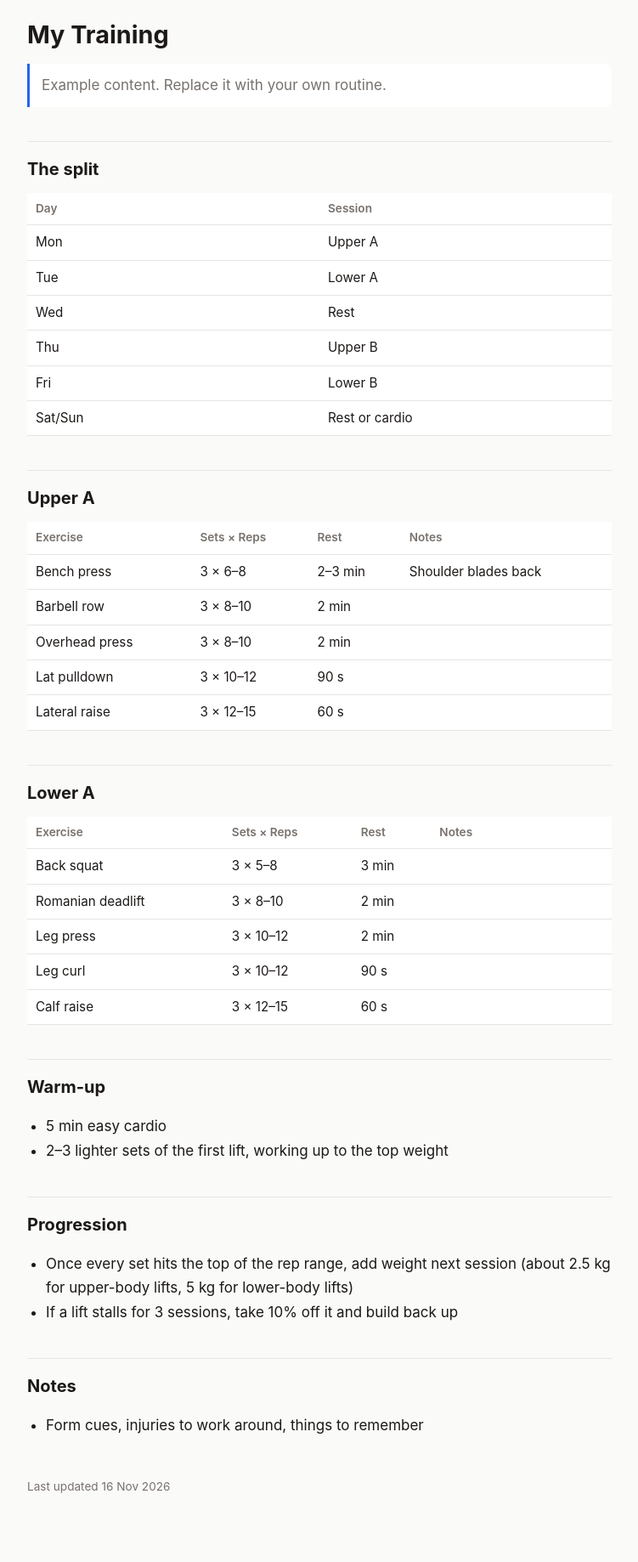
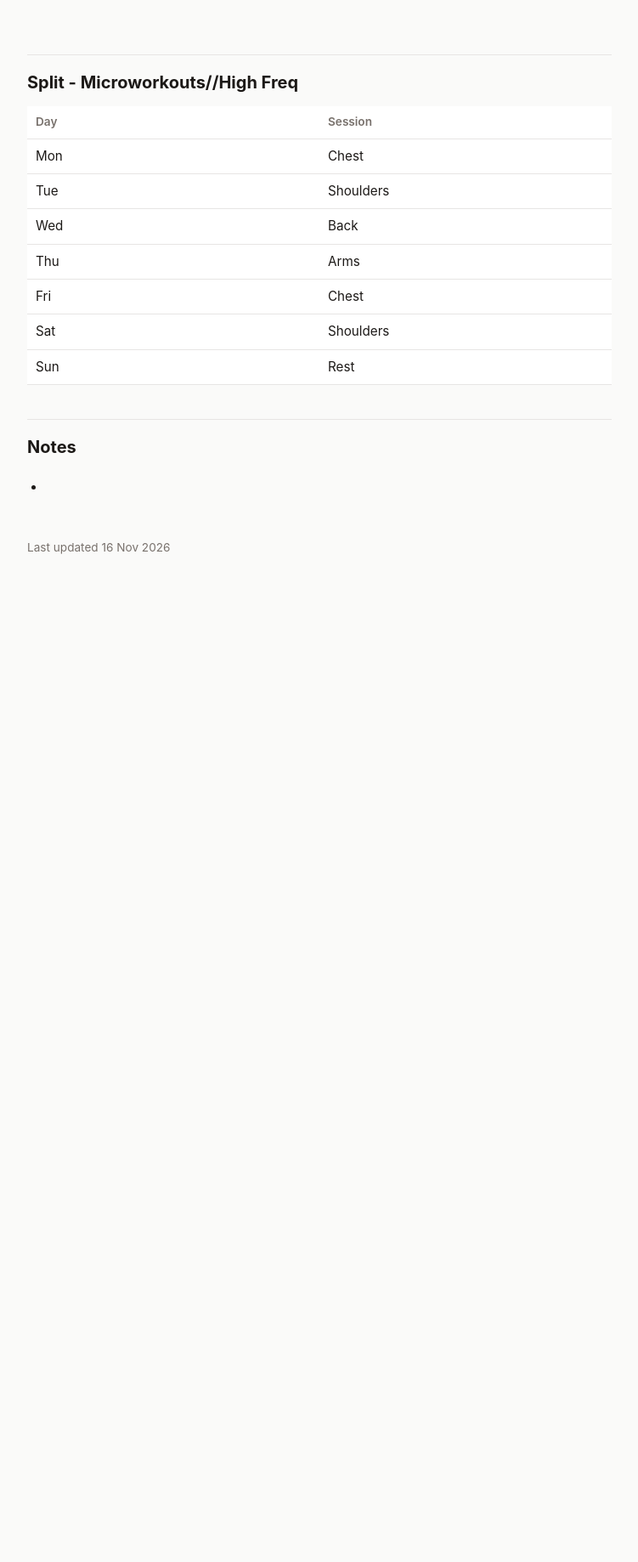
Before and after one commit to ziad193/jim, a Jekyll site: the page built from index.md, in a window 1280 px wide. Shown: the whole page at 85% size, without its empty margins (264-1015 px from the left). Built offline with Jekyll 4.4.1, drawn with Linux system fonts in a browser that asks for light colours; after the commit the page ends 900 px from its top, so only the background shows below that.

Commit message:
Update index.md

```diff
--- a/index.md
+++ b/index.md
@@ -16,52 +16,18 @@ title: My Training
   Everything below is an EXAMPLE. Replace it with your own routine.
 -->
 
-# My Training
-
-> Example content. Replace it with your own routine.
-
-## The split
+## Split - Microworkouts//High Freq
 
 | Day | Session |
 |---|---|
-| Mon | Upper A |
-| Tue | Lower A |
-| Wed | Rest |
-| Thu | Upper B |
-| Fri | Lower B |
-| Sat/Sun | Rest or cardio |
-
-## Upper A
-
-| Exercise | Sets × Reps | Rest | Notes |
-|---|---|---|---|
-| Bench press | 3 × 6–8 | 2–3 min | Shoulder blades back |
-| Barbell row | 3 × 8–10 | 2 min | |
-| Overhead press | 3 × 8–10 | 2 min | |
-| Lat pulldown | 3 × 10–12 | 90 s | |
-| Lateral raise | 3 × 12–15 | 60 s | |
-
-## Lower A
-
-| Exercise | Sets × Reps | Rest | Notes |
-|---|---|---|---|
-| Back squat | 3 × 5–8 | 3 min | |
-| Romanian deadlift | 3 × 8–10 | 2 min | |
-| Leg press | 3 × 10–12 | 2 min | |
-| Leg curl | 3 × 10–12 | 90 s | |
-| Calf raise | 3 × 12–15 | 60 s | |
-
-## Warm-up
-
-- 5 min easy cardio
-- 2–3 lighter sets of the first lift, working up to the top weight
-
-## Progression
-
-- Once every set hits the top of the rep range, add weight next session
-  (about 2.5 kg for upper-body lifts, 5 kg for lower-body lifts)
-- If a lift stalls for 3 sessions, take 10% off it and build back up
+| Mon | Chest |
+| Tue | Shoulders |
+| Wed | Back |
+| Thu | Arms |
+| Fri | Chest |
+| Sat | Shoulders |
+| Sun | Rest |
 
 ## Notes
 
-- Form cues, injuries to work around, things to remember
+-
```
